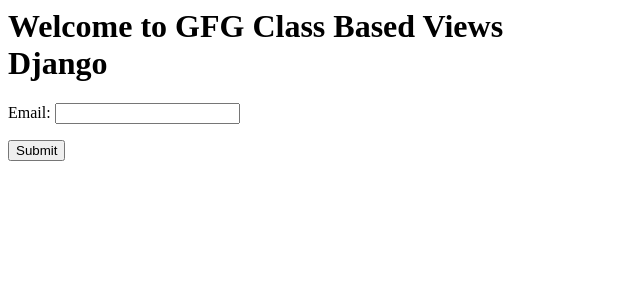
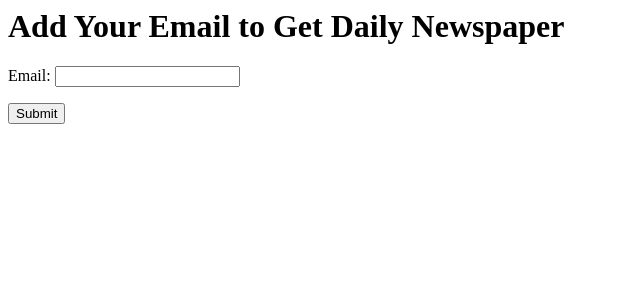
Before and after one commit to koksalkapucuoglu/python-subscribe-email-newspaper-app, a Django app: page / in a window 1280 px wide. Shown: the top 300 px of the page, without its empty margins (0-640 px from the left). Run offline with Django 3.2, Linux system fonts and the light colour scheme; parts of the project's set-up code (start-up, migrations or seed data) failed here and were passed over.

Commit message:
change form page title

```diff
--- a/newspaper/templates/email_subscribe_form.html
+++ b/newspaper/templates/email_subscribe_form.html
@@ -3,12 +3,12 @@
     <meta charset="UTF-8">
     <meta http-equiv="X-UA-Compatible" content="IE=edge">
     <meta name="viewport" content="width=device-width, initial-scale=1.0">
-    <title>Document</title>
+    <title>DjangoApp</title>
 </head>
 <body>
     <div class="container" style="max-width:600px">
         <div class="px-3 py-3 pt-md-5 pb-md-4 mx-auto text-center">
-            <h1 class="display-4">Welcome to GFG Class Based Views Django</h1>
+            <h1 class="display-4">Add Your Email to Get Daily Newspaper</h1>
 
         </div>
         <div class="py-5">
```
